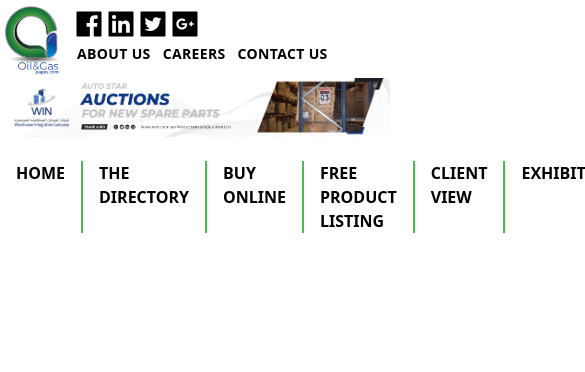
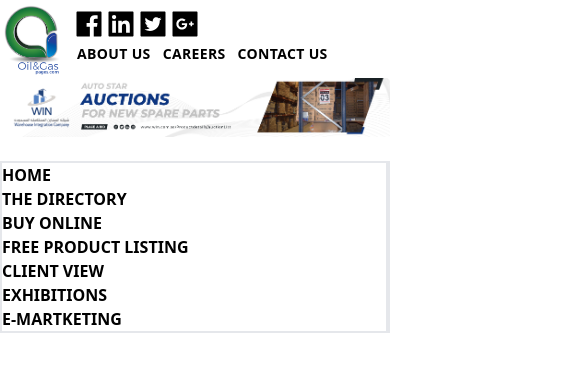
Before and after one commit to ouss4m4/innobayt-challenge, a Next.js app: page / in a window 390 px wide. Shown: the top 372 px of the page, 585 px wide, since content can reach past the window. Built offline with nearby package versions, Linux system fonts and the light colour scheme.

Commit message:
medium size belt fixed

```diff
--- a/components/Navlist.tsx
+++ b/components/Navlist.tsx
@@ -2,10 +2,10 @@
 
 function Navlist() {
   const navItemSharedStyle = () =>
-    `px-4 border-r-2 border-r-accent hover:text-accent cursor-pointer `;
+    `md:px-4  border-r-2 hover:border-r-accent hover:text-accent cursor-pointer `;
   return (
     <div className="mt-6">
-      <ul className="flex justify-start font-bold uppercase">
+      <ul className="w-auto font-bold uppercase border-2 md:text-xs lg:text-base md:flex md:justify-start md:border-0">
         <li className={navItemSharedStyle()}>Home</li>
 
         <li className={`${navItemSharedStyle()} relative submenu`}>
```
